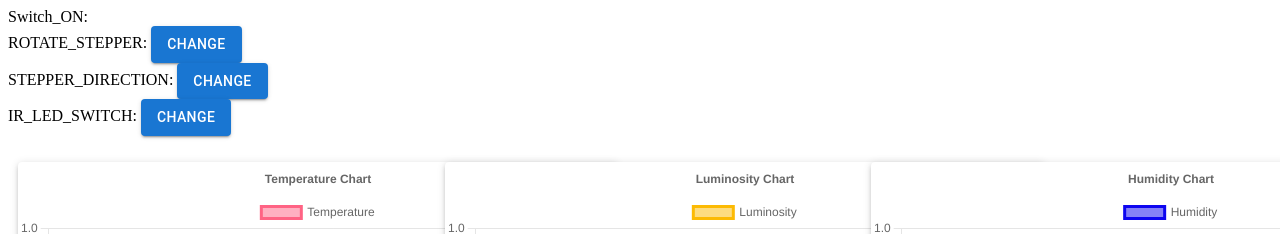
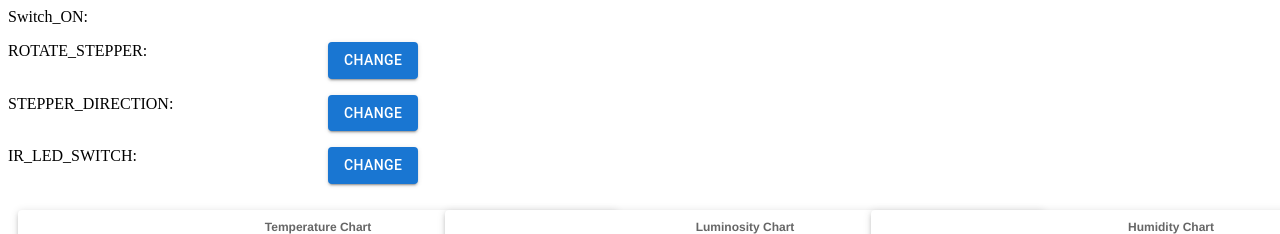
Before and after one commit to Ramzza/edu-ma3-iot-vizsga-FE, a React (Create React App) app in the folder iot-vizsga-fe/: page / in a window 1280 px wide. Shown: the top 234 px of the page. Built offline with nearby package versions, Linux system fonts and the light colour scheme; no server answers; the database is empty.

Commit message:
action panel grid

```diff
--- a/iot-vizsga-fe/src/components/ActionPanel.js
+++ b/iot-vizsga-fe/src/components/ActionPanel.js
@@ -1,5 +1,5 @@
 import React, { useState } from 'react';
-import Button from '@mui/material/Button';
+import { Grid, Button } from '@mui/material';
 
 import RootService from '../services/rootService';
 
@@ -59,25 +59,50 @@ const ActionPanel = () => {
 
 	return (
 		<div>
-			<div>Switch_ON: {switchState}</div>
-			<div>
-				ROTATE_STEPPER: {stepperWorking}{' '}
+			<Grid container spacing={2}>
+				<Grid item xs={2}>
+					Switch_ON:
+				</Grid>
+				<Grid item xs={10}>
+					{switchState}
+				</Grid>
+
+				<Grid item xs={2}>
+					ROTATE_STEPPER:
+				</Grid>
+				<Grid item xs={1}>
+					{stepperWorking}
+				</Grid>
+				<Grid item xs={9}>
 					<Button variant="contained" onClick={changeRotateStepper}>
 						change
 					</Button>
-			</div>
-			<div>
-				STEPPER_DIRECTION: {stepperDirection}{' '}
+				</Grid>
+
+				<Grid item xs={2}>
+					STEPPER_DIRECTION:
+				</Grid>
+				<Grid item xs={1}>
+					{stepperDirection}
+				</Grid>
+				<Grid item xs={9}>
 					<Button variant="contained" onClick={changeStepperDirection}>
 						change
 					</Button>
-			</div>
-			<div>
-				IR_LED_SWITCH: {irLedSwitch}{' '}
+				</Grid>
+
+				<Grid item xs={2}>
+					IR_LED_SWITCH:
+				</Grid>
+				<Grid item xs={1}>
+					{irLedSwitch}
+				</Grid>
+				<Grid item xs={9}>
 					<Button variant="contained" onClick={changeIrLedSwitch}>
 						change
 					</Button>
-			</div>
+				</Grid>
+			</Grid>
 		</div>
 	);
 };
```
Lines whose indentation alone changed are shown as unchanged.
